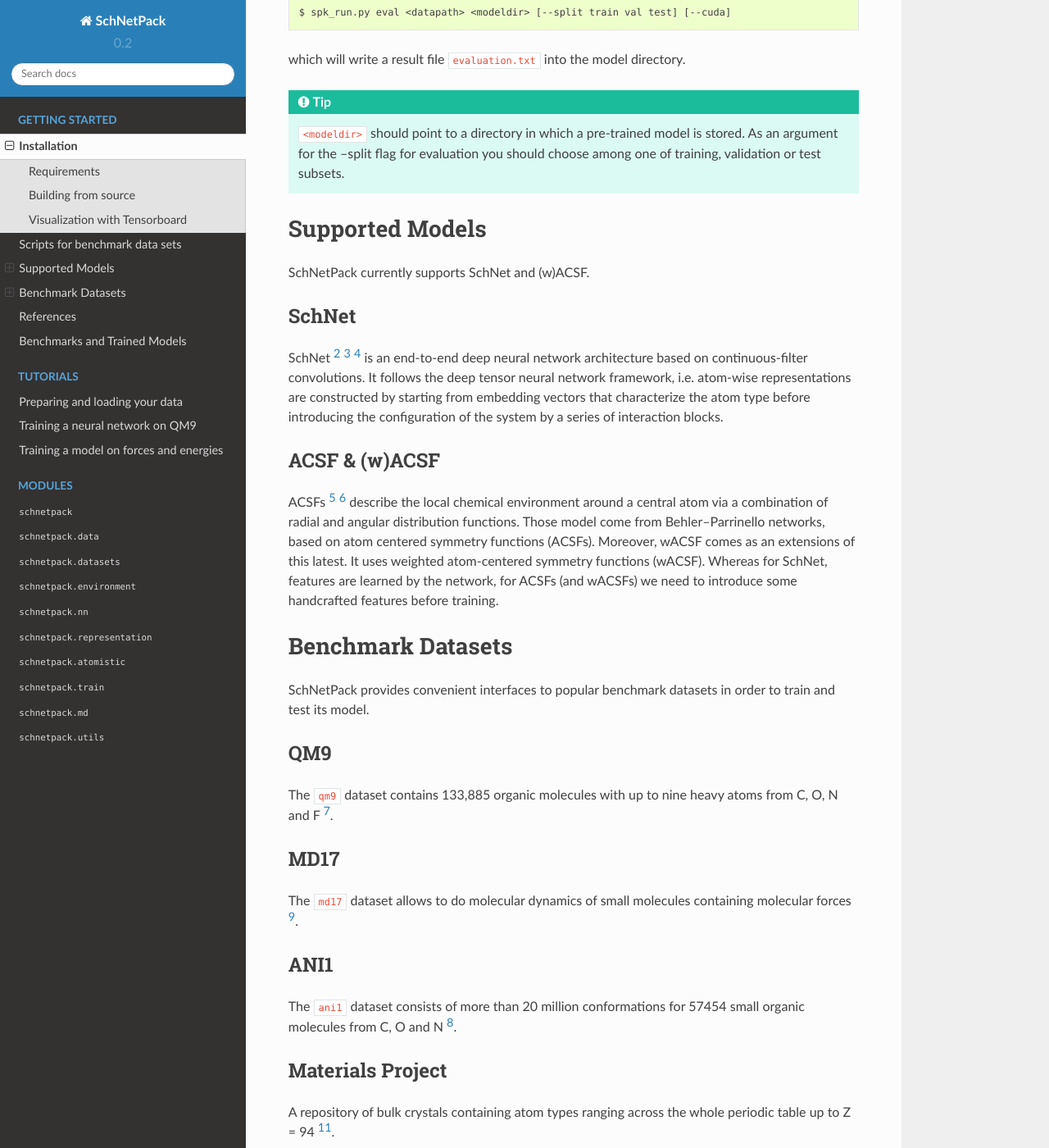
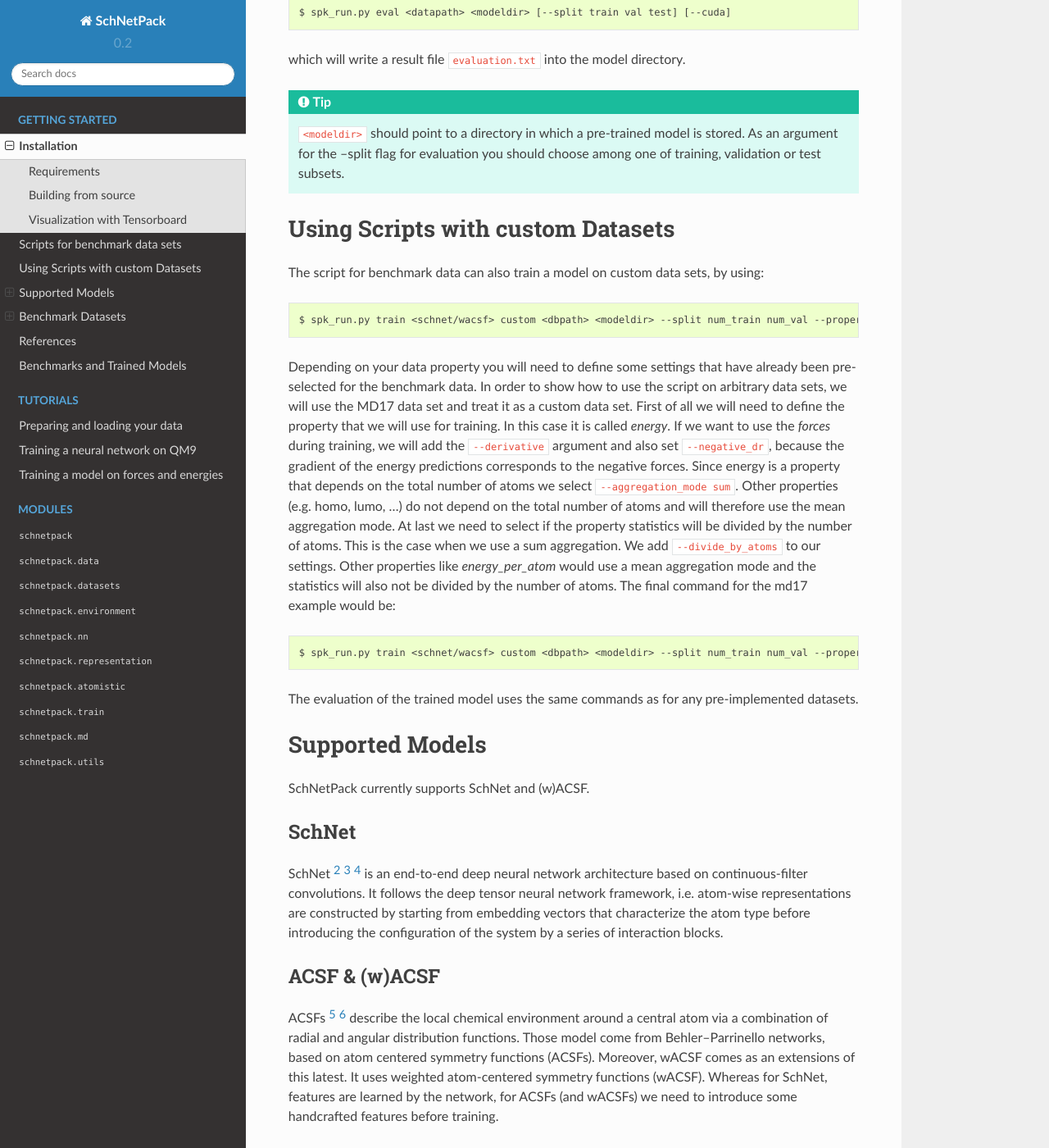
Before and after one commit to atomistic-machine-learning/schnetpack, a Sphinx documentation site: the page built from docs/getstarted/getstarted.rst, in a window 1280 px wide and 1400 px high, scrolled down 2427 px. Shown: the whole window at 82% size. Built offline with Sphinx 7.4.7 and the Read the Docs theme 2.0.0, drawn with Linux system fonts in a browser that asks for light colours; pages that are not in the unit, such as notebooks, are missing from menus.

Commit message:
update docs

```diff
--- a/docs/getstarted/getstarted.rst
+++ b/docs/getstarted/getstarted.rst
@@ -126,6 +126,35 @@
    ``<modeldir>`` should point to a directory in which a pre-trained model is stored. As an argument for the --split
    flag for evaluation you should choose among one of training, validation or test subsets.
 
+==================================
+Using Scripts with custom Datasets
+==================================
+
+The script for benchmark data can also train a model on custom data sets, by using::
+
+   $ spk_run.py train <schnet/wacsf> custom <dbpath> <modeldir> --split num_train num_val --property your_property [--cuda]
+
+Depending on your data property you will need to define some settings that have
+already been pre-selected for the benchmark data. In order to show how to use the script
+on arbitrary data sets, we will use the MD17 data set and treat it as a custom data
+set. First of all we will need to define the property that we will use for training. In
+this case it is called *energy*. If we want to use the *forces* during training, we
+will add the ``--derivative`` argument and also set ``--negative_dr``, because the
+gradient of the energy predictions corresponds to the negative forces. Since energy
+is a property that depends on the total number of atoms we select
+``--aggregation_mode sum``. Other properties (e.g. homo, lumo, ...) do not depend on
+the total number of atoms and will therefore use the mean aggregation mode. At last
+we need to select if the property statistics will be divided by the number of atoms.
+This is the case when we use a sum aggregation. We add ``--divide_by_atoms`` to our
+settings. Other properties like *energy_per_atom* would use a mean aggregation mode
+and the statistics will also not be divided by the number of atoms. The final command
+for the md17 example would be::
+
+   $ spk_run.py train <schnet/wacsf> custom <dbpath> <modeldir> --split num_train num_val --property energy --derivative forces --aggregation_mode sum --divide_by_atoms [--cuda]
+
+The evaluation of the trained model uses the same commands as for any pre-implemented
+datasets.
+
 ================
 Supported Models
 ================
```
